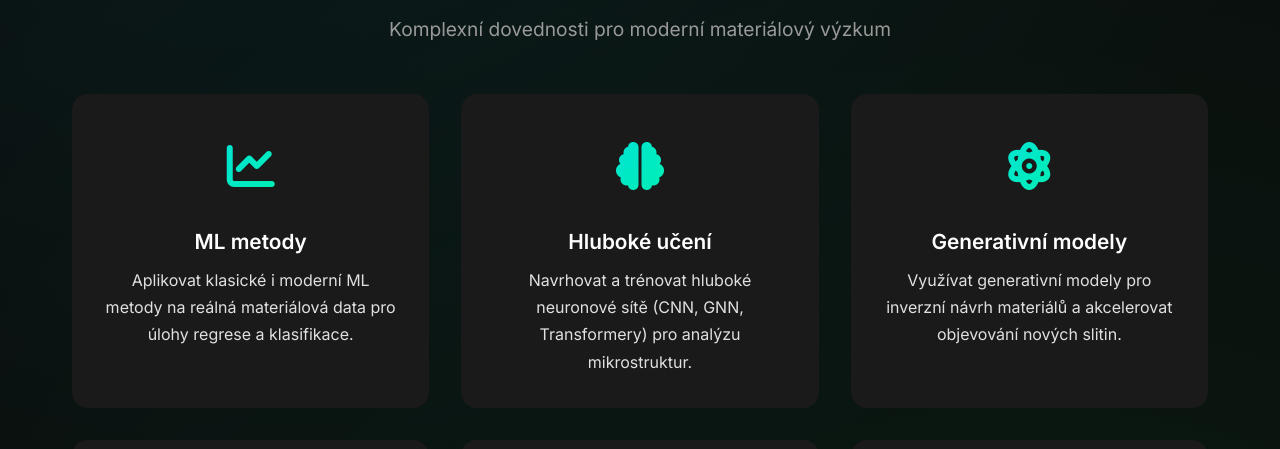
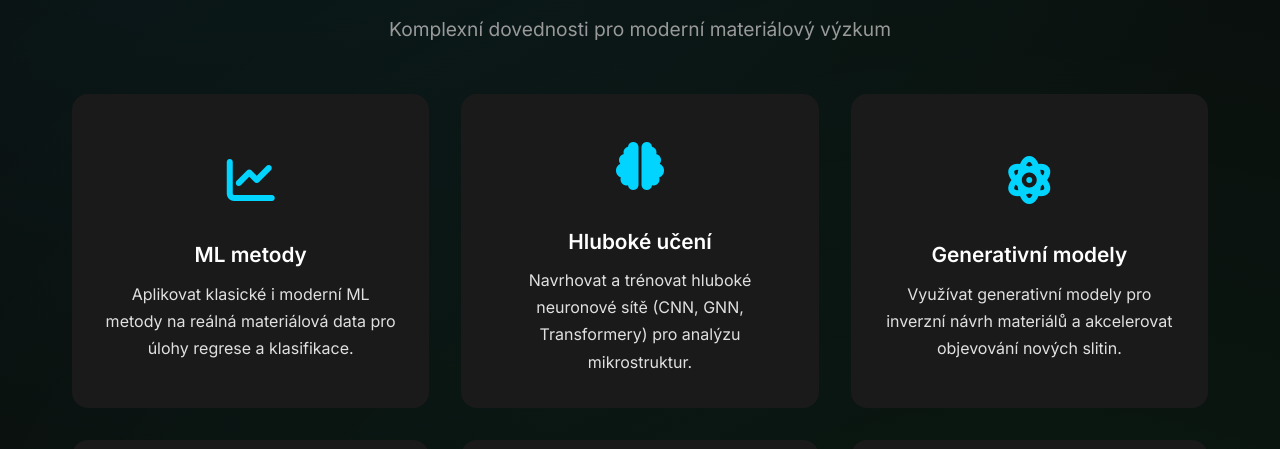
Before and after one commit to Kafi13/ai-vyuka, a plain HTML site: page index.html in a window 1280 px wide. Shown: the part 2945-3394 px from the top of the page. Drawn offline with Linux system fonts and the light colour scheme.

Commit message:
Update index.html

```diff
--- a/index.html
+++ b/index.html
@@ -127,7 +127,7 @@
             display: inline-block;
             padding: 1rem 2.5rem;
             background: var(--gradient-2);
-            color: var(--background-color);
+            color: #0a0a0a; /* Dark text for contrast on gradient */
             text-decoration: none;
             border-radius: 50px;
             font-weight: 700;
@@ -314,6 +314,9 @@
             text-align: center;
             transition: all 0.3s ease;
             height: 100%;
+            display: flex;
+            flex-direction: column;
+            justify-content: center;
         }
         .objective-card:hover {
             transform: translateY(-8px);
@@ -322,9 +325,7 @@
         .objective-icon {
             font-size: 3rem;
             margin-bottom: 1rem;
-            background: var(--gradient-2);
-            -webkit-background-clip: text; background-clip: text;
-            -webkit-text-fill-color: transparent;
+            color: var(--primary-color); /* FIX: Using solid color for reliability */
         }
         .objective-title {
             font-size: 1.3rem;
```
